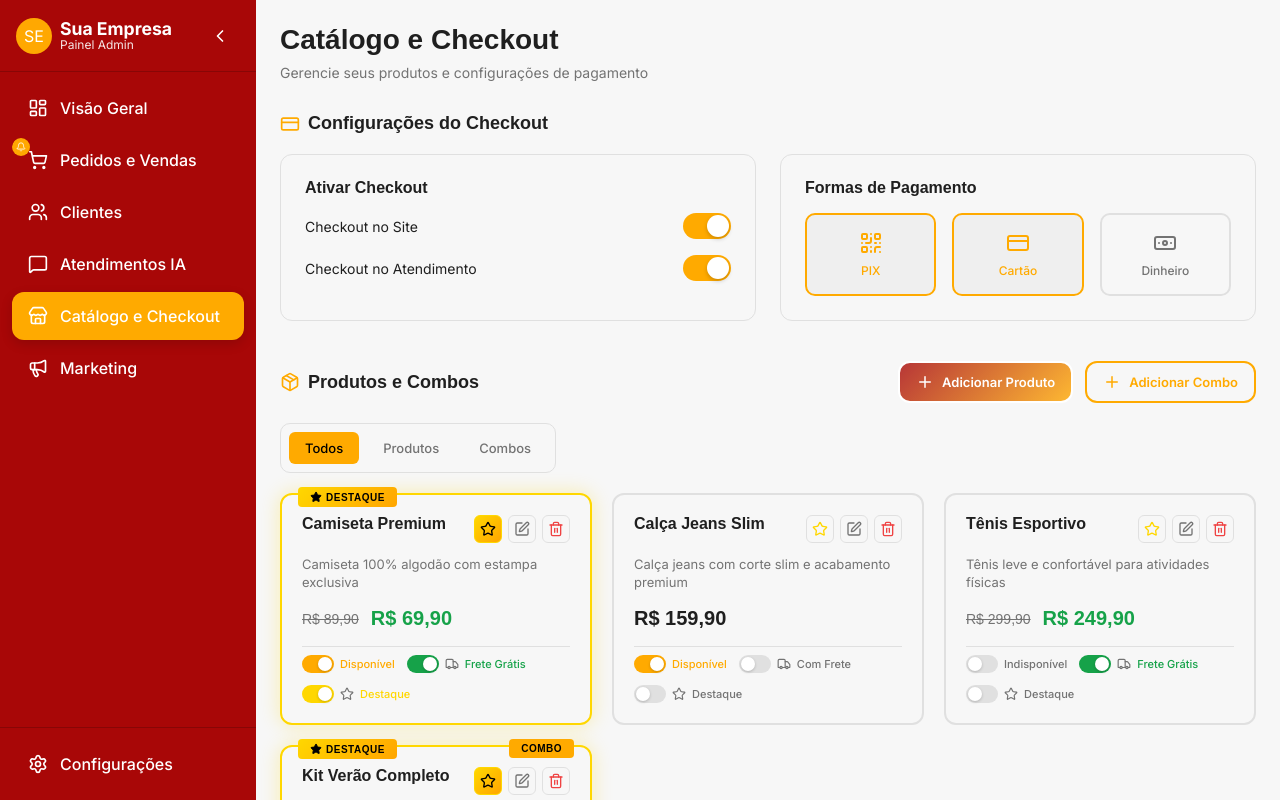
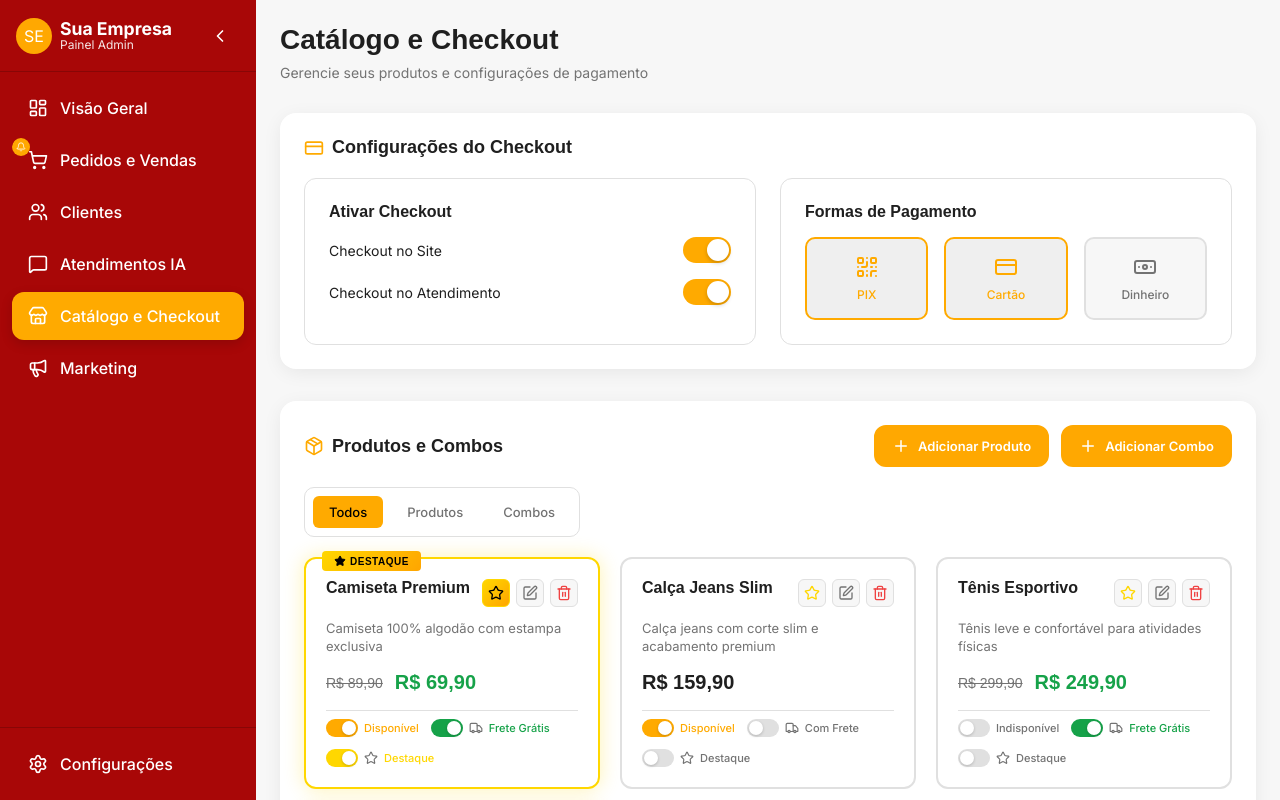
Before and after one commit to tarcio02/e-commerce, a React (Vite) app: page /admin/catalogo in a window 1280 px wide. Shown: the top 800 px of the page. Built offline with nearby package versions, Linux system fonts and the light colour scheme; no server answers.

Commit message:
nova features

```diff
--- a/src/components/layout/OrdersList/styles.ts
+++ b/src/components/layout/OrdersList/styles.ts
@@ -12,7 +12,7 @@ to {
 `;
 
 export const Container = styled.section<{ $delay?: number }>`
-background-color: ${({ theme }) => theme.colors.card};
+background-color: hsl(0, 0%, 100%);
 border-radius: 1rem;
 box-shadow: 0 4px 20px -2px hsla(0, 0%, 0%, 0.08);
 padding: 1.5rem;
--- a/src/pages/AdminCatalogo/index.tsx
+++ b/src/pages/AdminCatalogo/index.tsx
@@ -295,7 +295,7 @@ function AdminCatalogo() {
       </S.Header>
 
       {/* Checkout Configuration Section */}
-      <S.Section>
+      <S.Container>
         <S.SectionHeader>
           <S.SectionTitle>
             <CreditCard size={20} />
@@ -346,10 +346,10 @@ function AdminCatalogo() {
             </S.PaymentOptions>
           </S.CheckoutCard>
         </S.CheckoutGrid>
-      </S.Section>
+      </S.Container>
 
       {/* Products and Combos Section */}
-      <S.Section>
+      <S.Container>
         <S.SectionHeader>
           <S.SectionTitle>
             <Package size={20} />
@@ -360,7 +360,7 @@ function AdminCatalogo() {
               <Plus size={18} />
               Adicionar Produto
             </S.AddButton>
-            <S.AddButton $variant="combo" onClick={() => openComboModal()}>
+            <S.AddButton onClick={() => openComboModal()}>
               <Plus size={18} />
               Adicionar Combo
             </S.AddButton>
@@ -475,7 +475,7 @@ function AdminCatalogo() {
             </S.ProductCard>
           ))}
         </S.ProductsGrid>
-      </S.Section>
+      </S.Container>
 
       {/* Product Modal */}
       <BackDropModal isActive={productModalOpen} onClose={() => setProductModalOpen(false)}>
--- a/src/pages/AdminCatalogo/styles.ts
+++ b/src/pages/AdminCatalogo/styles.ts
@@ -1,12 +1,25 @@
-import styled from 'styled-components';
+import styled, { keyframes } from 'styled-components';
+
+const fadeIn = keyframes`
+from {
+    opacity: 0;
+    transform: translateY(10px);
+}
+to {
+    opacity: 1;
+    transform: translateY(0);
+}
+`;
 
 export const Content = styled.div`
+  display: flex;
+  flex-direction: column;
+  gap: 2rem;
   max-width: 80rem;
   margin: 0 auto;
 `;
 
 export const Header = styled.header`
-  margin-bottom: 2rem;
 `;
 
 export const Title = styled.h1`
@@ -23,8 +36,14 @@ export const Subtitle = styled.p`
   color: hsl(0, 0%, 45%);
 `;
 
-export const Section = styled.section`
-  margin-bottom: 2.5rem;
+export const Container = styled.section<{ $delay?: number }>`
+background-color: hsl(0, 0%, 100%);
+border-radius: 1rem;
+box-shadow: 0 4px 20px -2px hsla(0, 0%, 0%, 0.08);
+padding: 1.5rem;
+opacity: 0;
+animation: ${fadeIn} 0.6s ease-out forwards;
+animation-delay: ${({ $delay }) => $delay || 0}ms;
 `;
 
 export const SectionHeader = styled.div`
@@ -55,16 +74,16 @@ export const ButtonGroup = styled.div`
   gap: 0.75rem;
 `;
 
-export const AddButton = styled.button<{ $variant?: 'combo' }>`
+export const AddButton = styled.button`
   display: flex;
   align-items: center;
   gap: 0.5rem;
   font-family: 'Inter', sans-serif;
   font-size: 0.8125rem;
   font-weight: 600;
-  background: ${({ $variant }) => $variant === 'combo' ? 'transparent' : 'linear-gradient(135deg, rgba(168, 7, 7, 0.8) 0%, rgba(255, 168, 1, 0.8) 100%)'};
-  color: ${({ $variant }) => $variant === 'combo' ? 'hsl(40, 100%, 50%)' : 'white'};
-  border: 2px solid ${({$variant}) => $variant === 'combo' ? 'hsl(40, 100%, 50%)' : ''};
+  background: rgba(255, 168, 1, 1);
+  color: white;
+  border: 2px solid rgba(255, 168, 1, 1);
   padding: 0.625rem 1rem;
   border-radius: 0.75rem;
   cursor: pointer;
@@ -84,6 +103,7 @@ export const AddButton = styled.button<{ $variant?: 'combo' }>`
 // Filter Section
 export const FilterContainer = styled.div`
   display: flex;
+  align-items: center;
   gap: 0.5rem;
   margin-bottom: 1.25rem;
   padding: 0.5rem;
@@ -91,6 +111,10 @@ export const FilterContainer = styled.div`
   border-radius: 10px;
   border: 1px solid hsl(0, 0%, 88%);
   width: fit-content;
+
+  svg {
+    color: rgba(0, 0, 0, 0.4);
+  }
 `;
 
 export const FilterButton = styled.button<{ $active: boolean }>`
--- a/src/pages/Marketing/index.tsx
+++ b/src/pages/Marketing/index.tsx
@@ -246,11 +246,11 @@ export default function Marketing() {
 
       <S.SectionTitle>Ações de Marketing</S.SectionTitle>
       <S.ActionsButtonsGrid>
-        <S.ActionButton $variant="primary" onClick={() => setShowBoostModal(true)}>
+        <S.ActionButton onClick={() => setShowBoostModal(true)}>
           <Rocket size={18} />
           Impulsionar Vendas
         </S.ActionButton>
-        <S.ActionButton $variant="primary" onClick={() => setShowOfferModal(true)}>
+        <S.ActionButton onClick={() => setShowOfferModal(true)}>
           <Tag size={18} />
           Criar uma Oferta
         </S.ActionButton>
--- a/src/pages/Marketing/styles.tsx
+++ b/src/pages/Marketing/styles.tsx
@@ -1,4 +1,4 @@
-import styled, { css, keyframes } from 'styled-components'
+import styled, { keyframes } from 'styled-components'
 
 const slideUp = keyframes`
 from {
@@ -89,7 +89,7 @@ export const ActionsButtonsGrid = styled.div`
   animation: ${slideUp} 0.7s ease-out forwards;
 `
 
-export const ActionButton = styled.button<{ $variant: 'primary' | 'secondary' | 'accent' }>`
+export const ActionButton = styled.button`
   display: flex;
   align-items: center;
   gap: 0.5rem;
@@ -102,33 +102,8 @@ export const ActionButton = styled.button<{ $variant: 'primary' | 'secondary' |
   cursor: pointer;
   transition: all 0.3s ease;
   color: white;
-  background-color: transparent;
-  border: none;
-
-  ${({ $variant }) => {
-    switch ($variant) {
-      case 'primary':
-        return css`
-          background: linear-gradient(135deg, rgba(168, 7, 7, 0.8) 0%, rgba(255, 168, 1, 0.8) 100%);
-        `
-      case 'secondary':
-        return css`
-          background-color: transparent;
-          border: 1px solid #ffa801;
-          color: #ffa801;
-        `
-      case 'accent':
-        return css`
-          background: linear-gradient(135deg, #a80707 0%, #c91a1a 100%);
-        `
-      default:
-        return css`
-          color: black;
-          background-color: transparent;
-          border: 1px solid black;
-        `
-    }
-  }}
+  background-color: rgba(255, 168, 1, 1);
+  border: 1px solid #ffa801;
 
   &:hover:not(:disabled) {
     opacity: 0.9;
```
